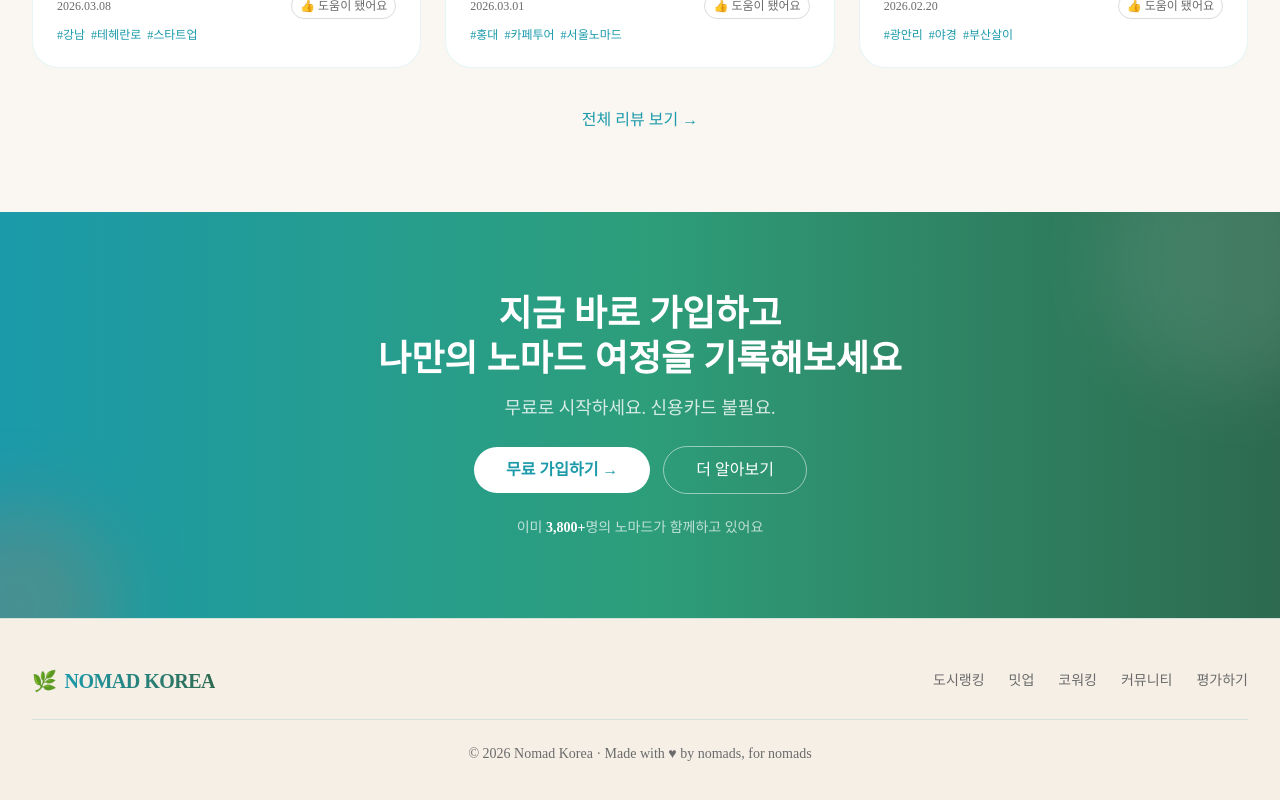
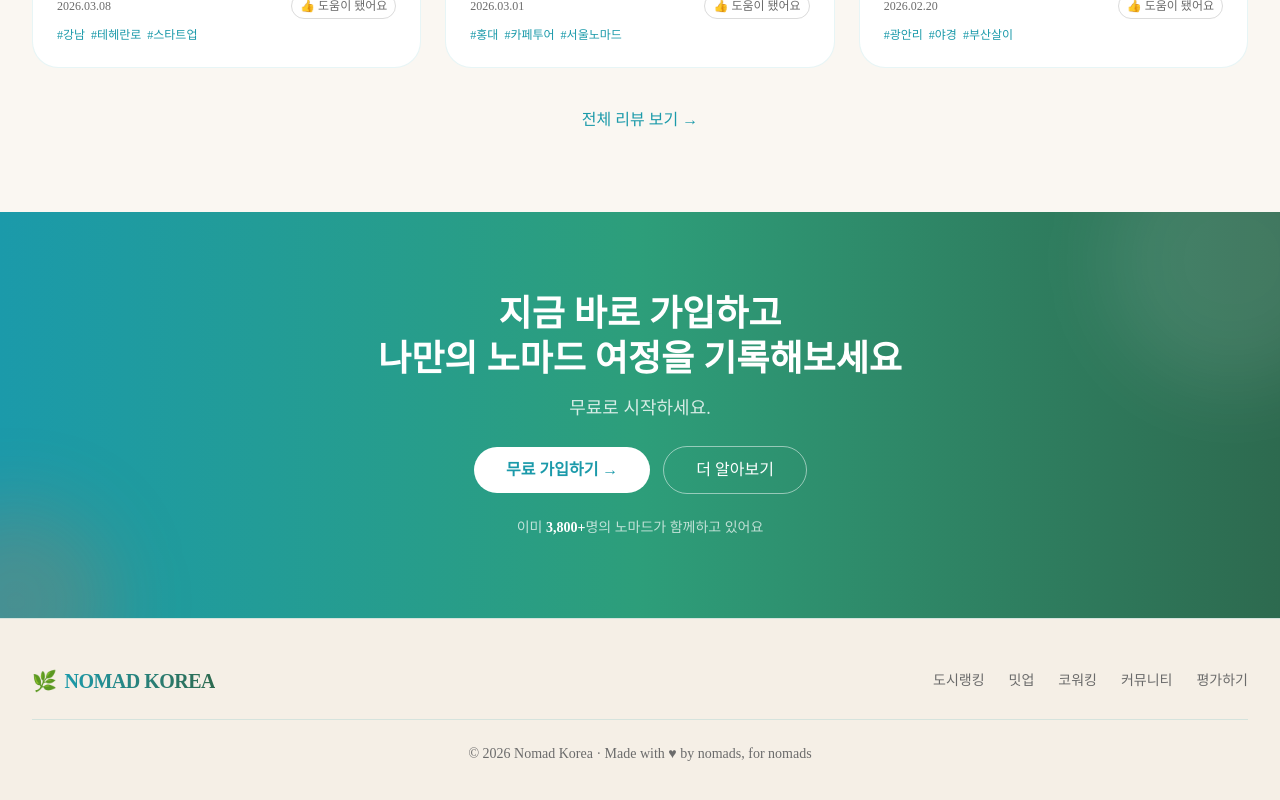
Before and after one commit to bitgedev/claude-nomad-korea, a Next.js app: page / in a window 1280 px wide. Shown: the part 5323-6123 px from the top of the page. Built offline with nearby package versions, Linux system fonts and the light colour scheme; no server answers.

Commit message:
style(cta-banner): simplify copy and clean up whitespace

```diff
--- a/components/sections/cta-banner.tsx
+++ b/components/sections/cta-banner.tsx
@@ -20,9 +20,7 @@ export function CtaBanner() {
             <br />
             나만의 노마드 여정을 기록해보세요
           </h2>
-          <p className="text-white/80 text-lg">
-            무료로 시작하세요. 신용카드 불필요.
-          </p>
+          <p className="text-white/80 text-lg">무료로 시작하세요.</p>
         </div>
         <div className="flex flex-col sm:flex-row gap-3">
           <Button
@@ -41,8 +39,8 @@ export function CtaBanner() {
           </Button>
         </div>
         <p className="text-white/70 text-sm">
-          이미{" "}
-          <span className="font-semibold text-white">3,800+</span>명의 노마드가 함께하고 있어요
+          이미 <span className="font-semibold text-white">3,800+</span>명의
+          노마드가 함께하고 있어요
         </p>
       </div>
     </section>
```
